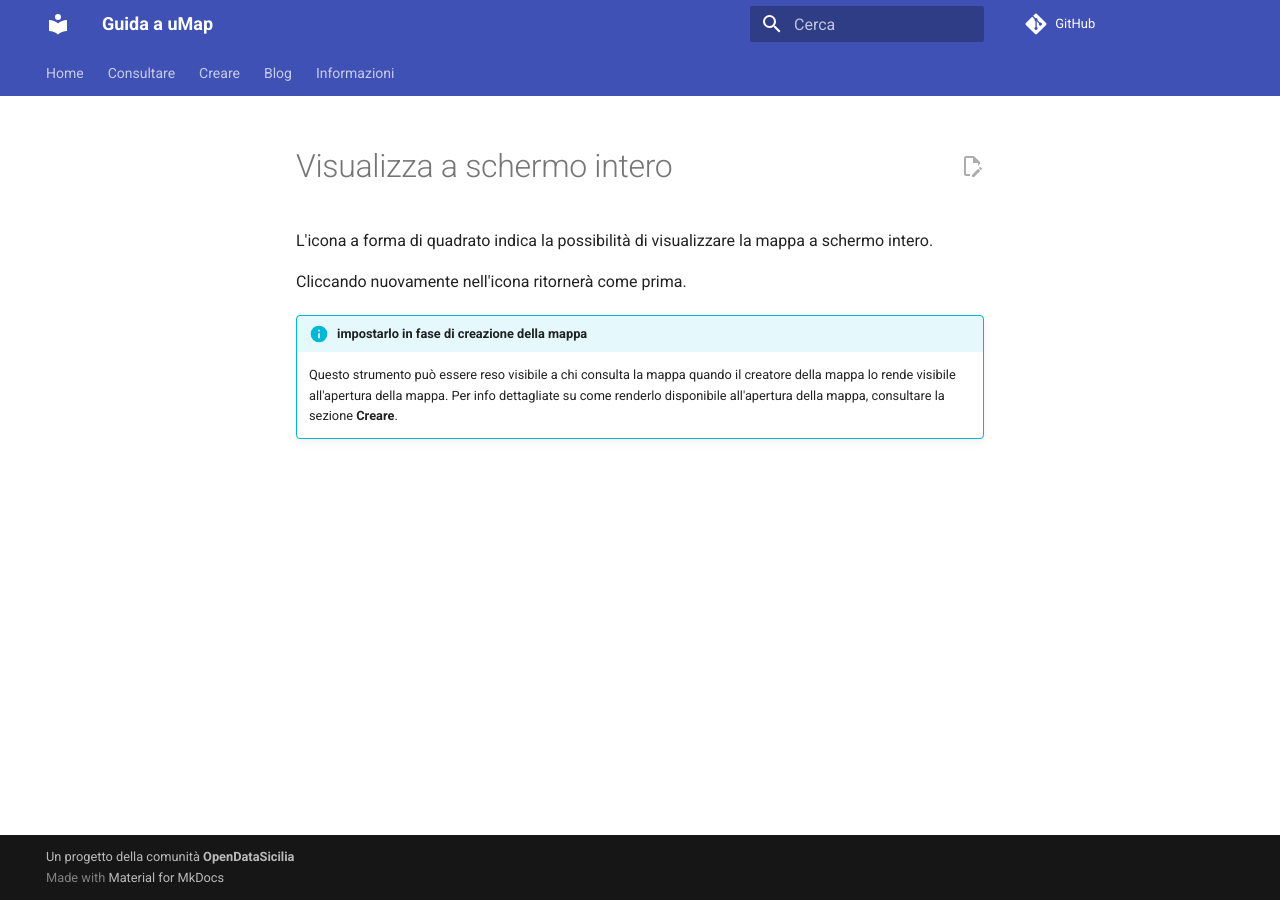
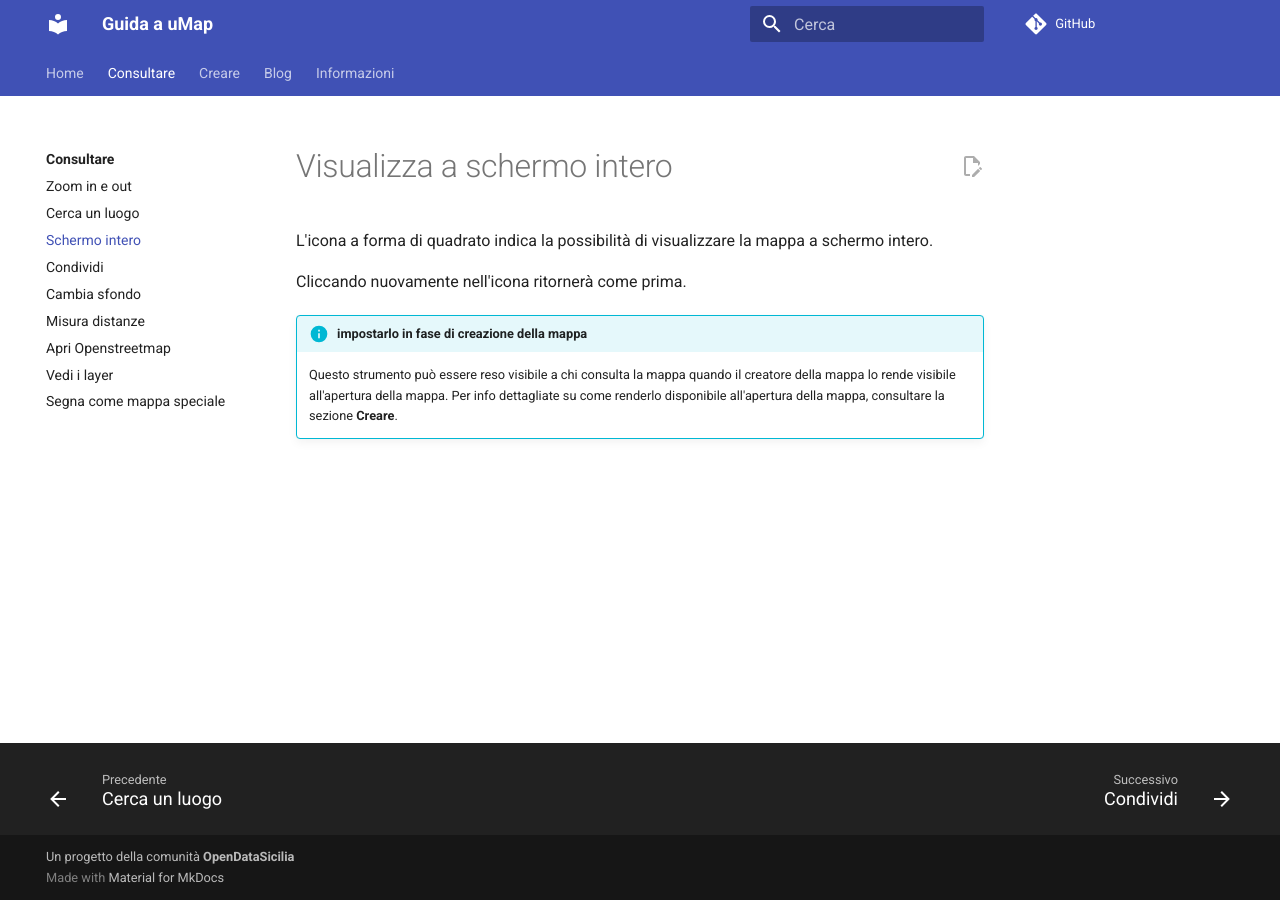
Before and after one commit to opendatasicilia/guida-umap, an MkDocs documentation site: the page built from docs/consultare/schermo-intero.md, in a window 1280 px wide. Built offline with MkDocs 1.6.1 and Material for MkDocs 9.7.7, drawn with Linux system fonts in a browser that asks for light colours; comment, search, counter and statistics services are not loaded.

Commit message:
Update mkdocs.yml

```diff
--- a/mkdocs.yml
+++ b/mkdocs.yml
@@ -31,6 +31,7 @@ nav:
     - Consultare: consultare/index.md
     - Zoom in e out: consultare/zoom-in-out.md
     - Cerca un luogo: consultare/search-a-place.md
+    - Schermo intero: consultare/schermo-intero.md
     - Condividi: consultare/condividi.md
     - Cambia sfondo: consultare/cambia-sfondo.md
     - Misura distanze: consultare/misura-distanze.md
```
